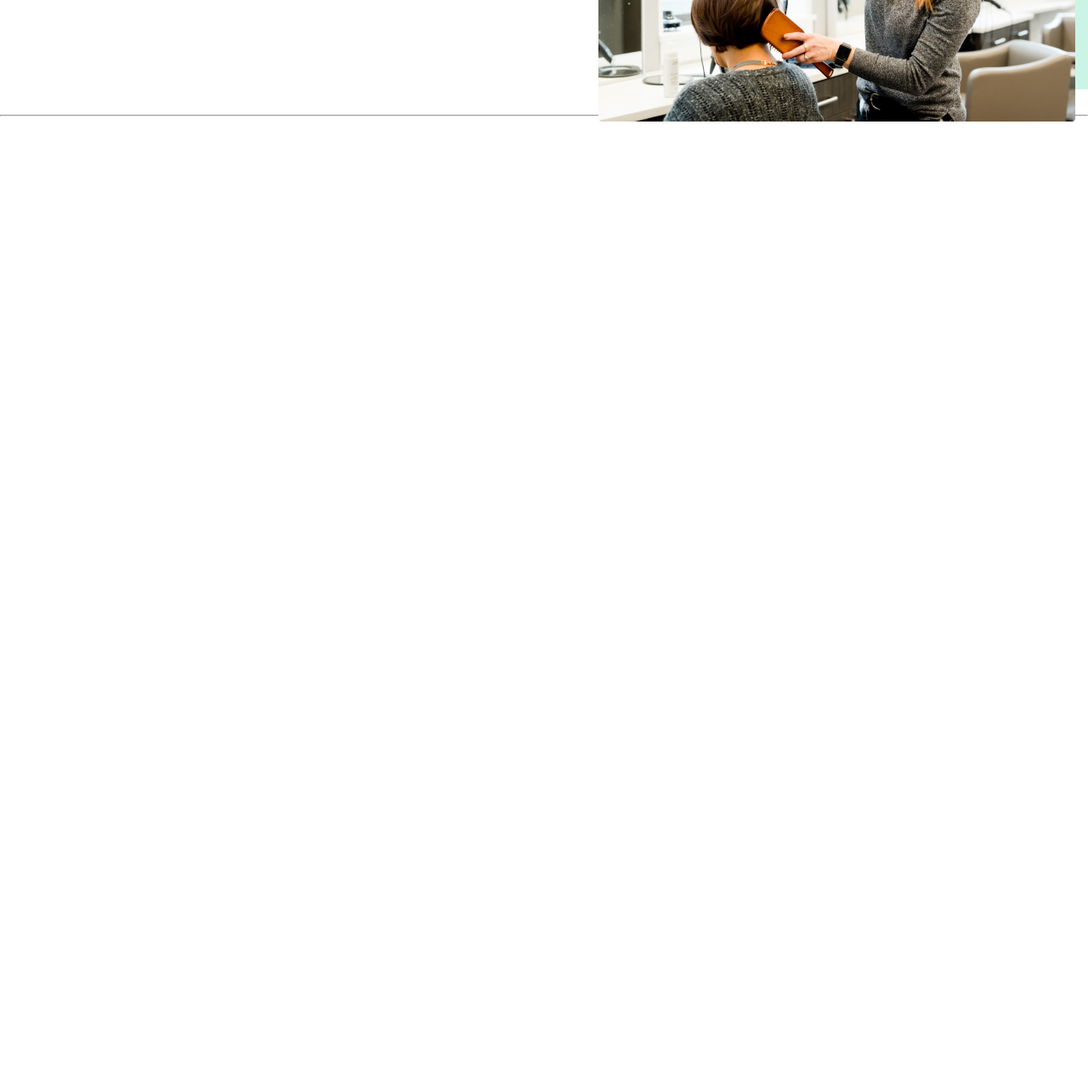
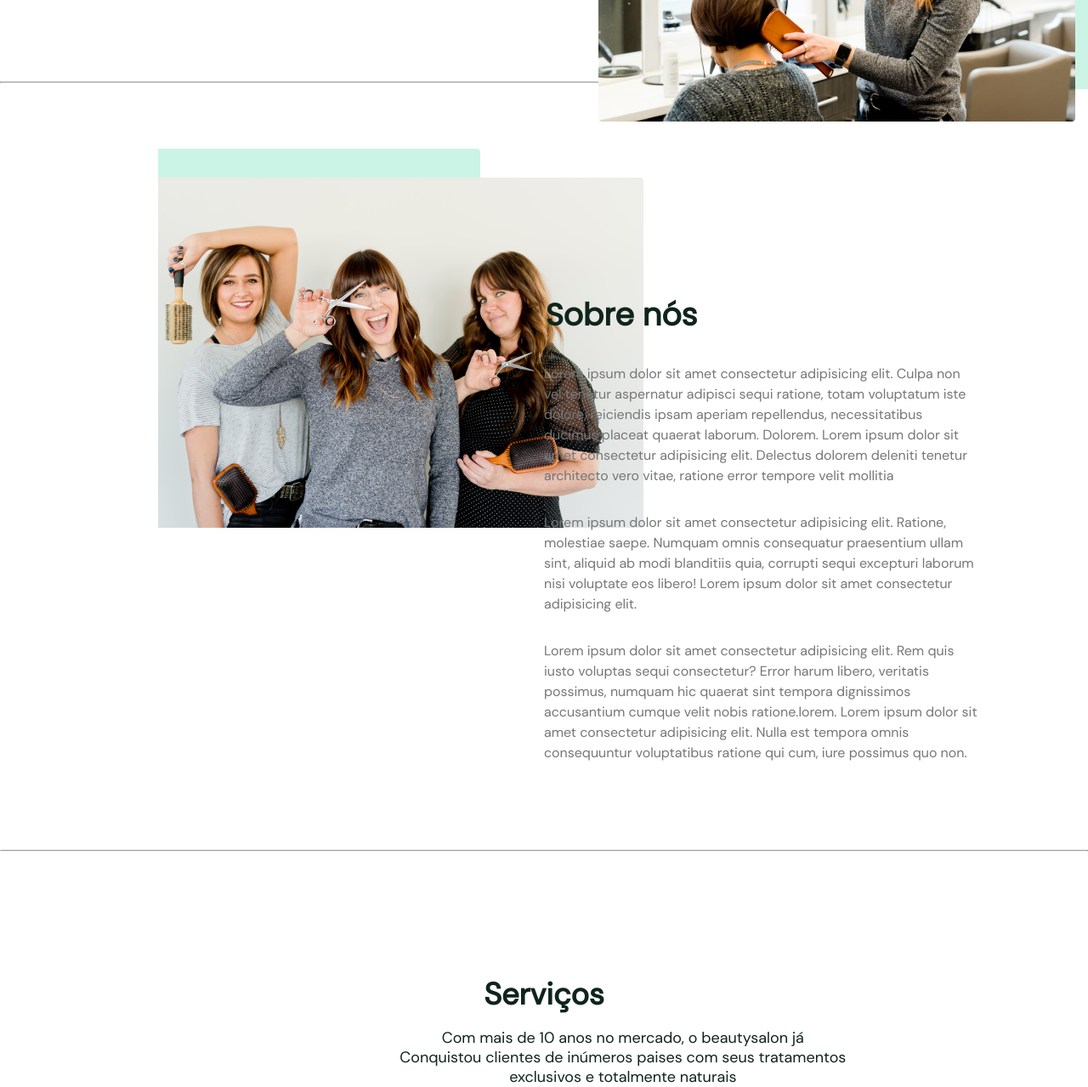
Before and after one commit to Fabiorocharb/DoctorCareFull_stack, a plain HTML site: page index.html in a window 1280 px wide. Shown: the part 500-1779 px from the top of the page at 85% size. Before the commit the page ends 800 px from the top, so only its background shows below. Drawn offline with Linux system fonts and the light colour scheme.

Commit message:
2 e 3 partes LP

```diff
--- a/LandingPages/css/style.css
+++ b/LandingPages/css/style.css
@@ -82,8 +82,64 @@ button {
 }
 
 #parte2 {
-  margin-top: 15%;
+  margin-top: 12%;
   width: 100%;
   height: 1px;
   background: #e4e4e4;
 }
+#mulheres {
+  margin-top: 6%;
+  margin-left: 14.5%;
+}
+h2 {
+  font-family: Poppins-Regular;
+  font-weight: 700;
+  font-size: 36px;
+  line-height: 54px;
+  text-align: center;
+  color: #0f241d;
+  width: 182px;
+  height: 54px;
+  margin-left: 50%;
+  margin-top: -22%;
+}
+
+.sobre {
+  font-family: DMSans-Regular;
+  font-style: normal;
+  font-weight: 400;
+  font-size: 16px;
+  line-height: 24px;
+  color: #767676;
+  width: 40%;
+  margin-left: 50%;
+}
+
+#parte3 {
+  margin-top: 8%;
+  width: 100%;
+  height: 1px;
+  background: #FFFFFF;
+  transform: matrix(-1,0,0,1,0,0);
+  color: rgba(255, 255, 255, 1);
+}
+h1{
+  font-family: DMSans-Regular;
+  font-weight: 700;
+  font-size: 36px;
+  line-height: 54px;
+  text-align: center;
+  color: #0f241d;
+  margin-top: 141px;
+}
+
+.tratamentos {
+  font-family: DMSans-Regular;
+  font-style: normal;
+  font-weight: 400;
+  font-size: 18px;
+  line-height: 23px;
+  text-align: center;
+  color: #0f241d;
+
+}
--- a/index.html
+++ b/index.html
@@ -74,6 +74,51 @@
         />
       </figure>
     </section>
-    <hr id="parte2">
+    <hr id="parte2" />
+    <main>
+      <figure>
+        <img
+          id="mulheres"
+          src="LandingPages/image/Mulheres.png"
+          alt="três mulheres com a tesoura na mão."
+        />
+      </figure>
+      <div>
+        <h2>Sobre nós</h2>
+        <br />
+      </div>
+      <p class="sobre">
+        Lorem ipsum dolor sit amet consectetur adipisicing elit. Culpa non vel
+        tenetur aspernatur adipisci sequi ratione, totam voluptatum iste dolore,
+        reiciendis ipsam aperiam repellendus, necessitatibus ducimus placeat
+        quaerat laborum. Dolorem. Lorem ipsum dolor sit amet consectetur
+        adipisicing elit. Delectus dolorem deleniti tenetur architecto vero
+        vitae, ratione error tempore velit mollitia
+      </p>
+      <br />
+      <p class="sobre">
+        Lorem ipsum dolor sit amet consectetur adipisicing elit. Ratione,
+        molestiae saepe. Numquam omnis consequatur praesentium ullam sint,
+        aliquid ab modi blanditiis quia, corrupti sequi excepturi laborum nisi
+        voluptate eos libero! Lorem ipsum dolor sit amet consectetur adipisicing
+        elit.
+      </p>
+      <br />
+      <p class="sobre">
+        Lorem ipsum dolor sit amet consectetur adipisicing elit. Rem quis iusto
+        voluptas sequi consectetur? Error harum libero, veritatis possimus,
+        numquam hic quaerat sint tempora dignissimos accusantium cumque velit
+        nobis ratione.lorem. Lorem ipsum dolor sit amet consectetur adipisicing
+        elit. Nulla est tempora omnis consequuntur voluptatibus ratione qui cum,
+        iure possimus quo non.
+      </p>
+    </main>
+    <hr id="parte3" />
+    <article>
+      <h1>Serviços</h1>
+      <p class="tratamentos">Com mais de 10 anos no mercado, o beautysalon já <br>
+      Conquistou clientes de inúmeros paises com seus tratamentos <br>
+    exclusivos e totalmente naturais</p>
+    </article>
   </body>
 </html>
```
